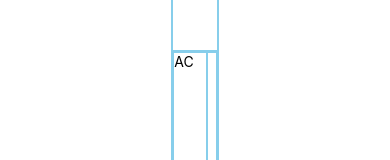
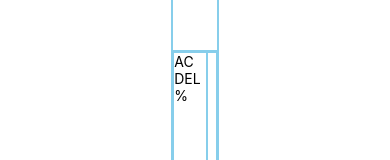
Before and after one commit to D-Coder135/CalC-App_React-Native, a React Native app: screen / in a window 390 px wide. Shown: the part 203-363 px from the top of the page. Built offline with nearby package versions, Linux system fonts and the light colour scheme.

Commit message:
copy paste the Pressable tag along with some fix up

```diff
--- a/components/Buttons.js
+++ b/components/Buttons.js
@@ -9,6 +9,18 @@ class Buttons extends Component {
                     <Pressable>
                         <Text>
                             AC
+                        </Text>
+                    </Pressable>
+
+                    <Pressable>
+                        <Text>
+                            DEL
+                        </Text>
+                    </Pressable>
+
+                    <Pressable>
+                        <Text>
+                            %
                         </Text>
                     </Pressable>
                 </View>
```
